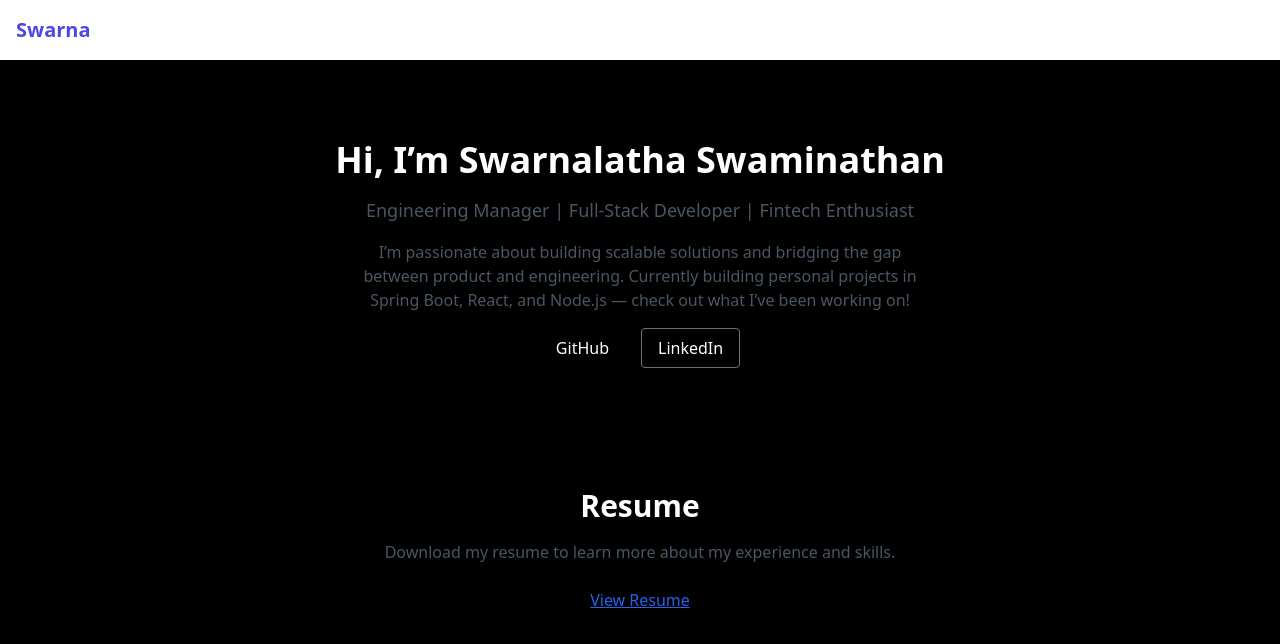
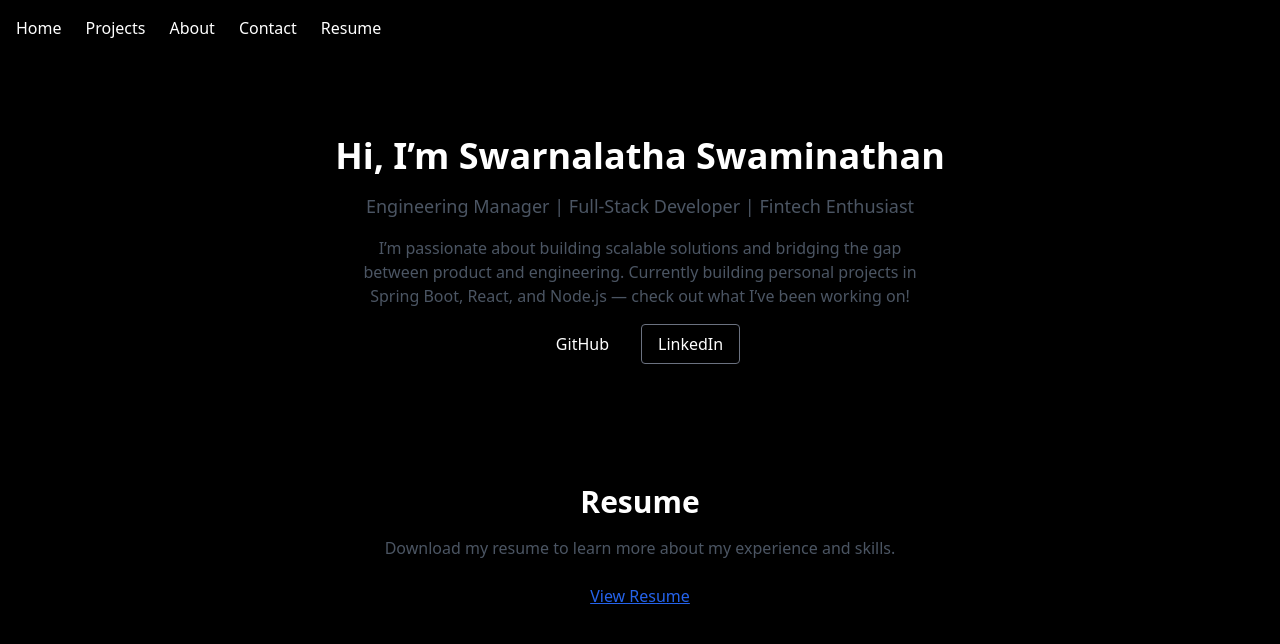
Before and after one commit to swarna73/swarna-portfolio, a React (Vite) app: page / in a window 1280 px wide. Shown: the top 644 px of the page. Built offline with nearby package versions, Linux system fonts and the light colour scheme.

Commit message:
Switched portfolio theme to dark mode (black bg, white text)

```diff
--- a/src/App.jsx
+++ b/src/App.jsx
@@ -7,8 +7,7 @@
   return (
 <div className="min-h-screen bg-black text-white">
       {/* Navbar */}
-      <nav className="flex justify-between items-center p-4 shadow-md bg-white">
-        <h1 className="text-xl font-bold text-indigo-600">Swarna</h1>
+      <nav className="flex justify-between items-center p-4 shadow-md bg-black">
         <ul className="flex space-x-6 font-medium">
           <li><button onClick={() => setSection('home')}>Home</button></li>
           <li><button onClick={() => setSection('projects')}>Projects</button></li>
```
